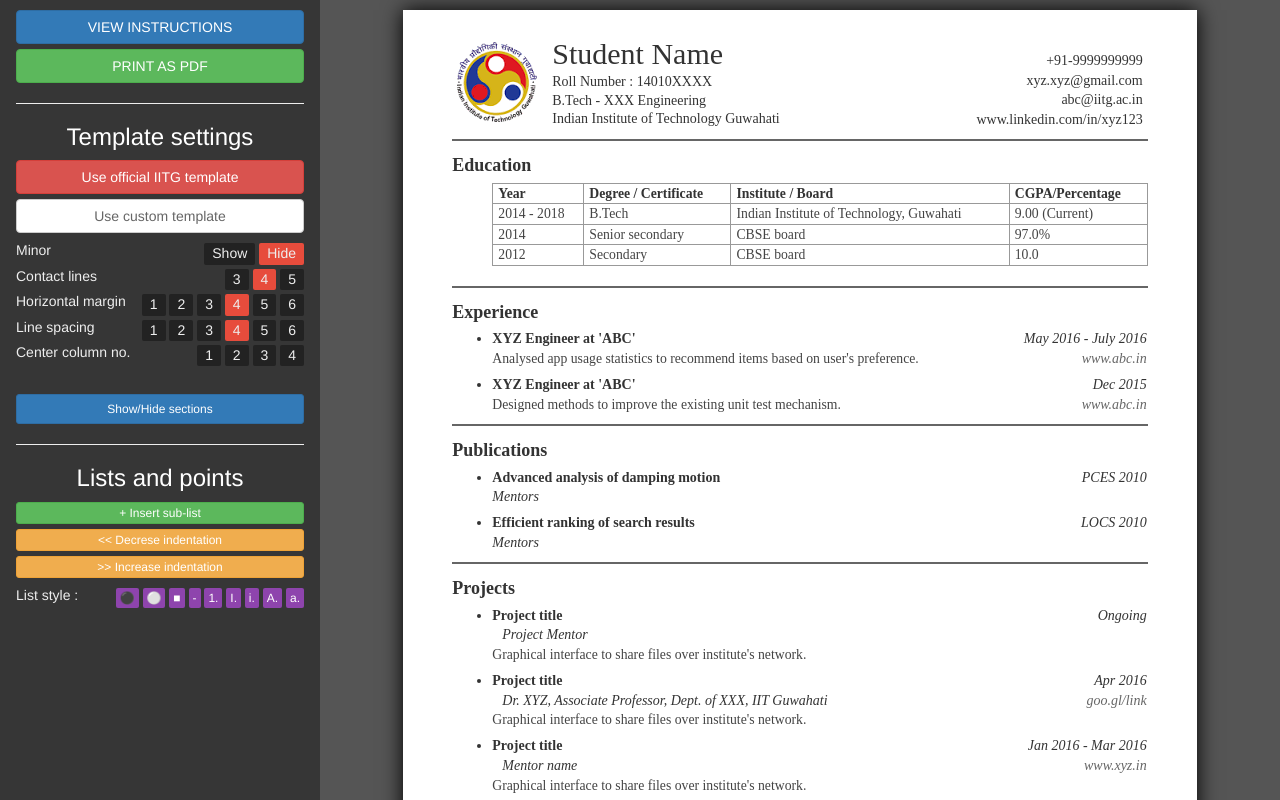
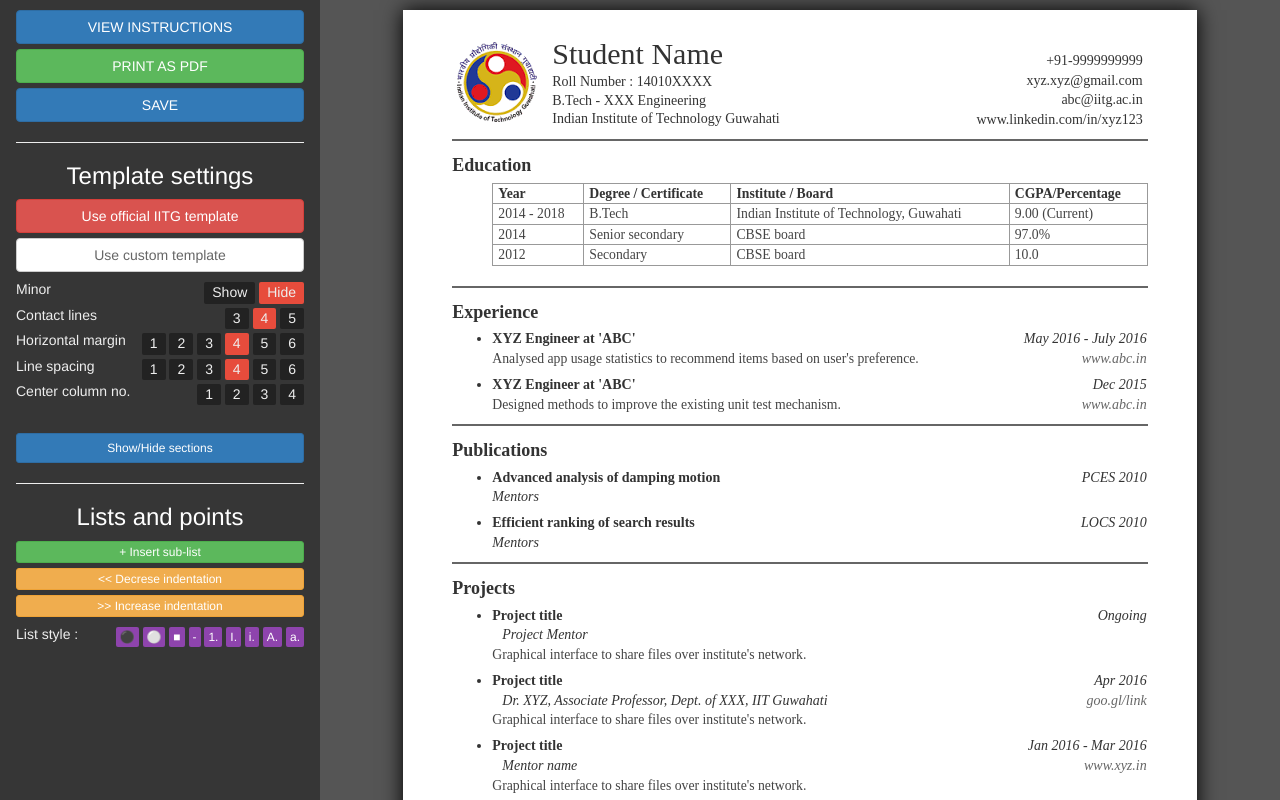
Before and after one commit to nitish6174/resume-generator, a plain HTML site: page index.html in a window 1280 px wide. Drawn offline with Linux system fonts and the light colour scheme; a web font is replaced by a local one.

Commit message:
Added save button

```diff
--- a/index.html
+++ b/index.html
@@ -23,6 +23,7 @@
 
 				<button class="btn btn-block btn-primary" data-toggle="modal" data-target="#usageModal">VIEW INSTRUCTIONS</button>
 				<button class="btn btn-block btn-success" onclick="window.print()">PRINT AS PDF</button>
+				<button class="btn btn-block btn-primary" onclick="saveData()">SAVE</button>
 
 				<hr>
 
```
